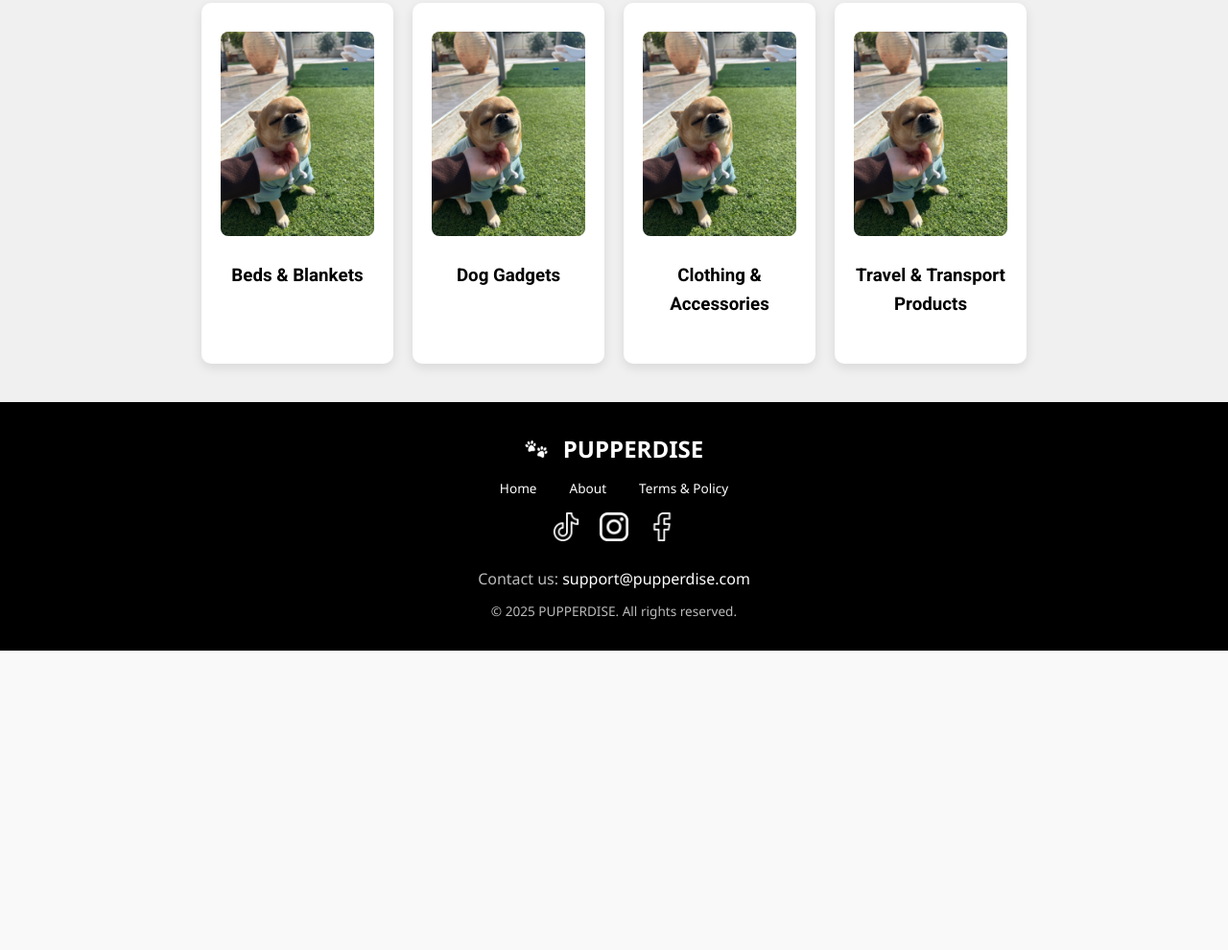
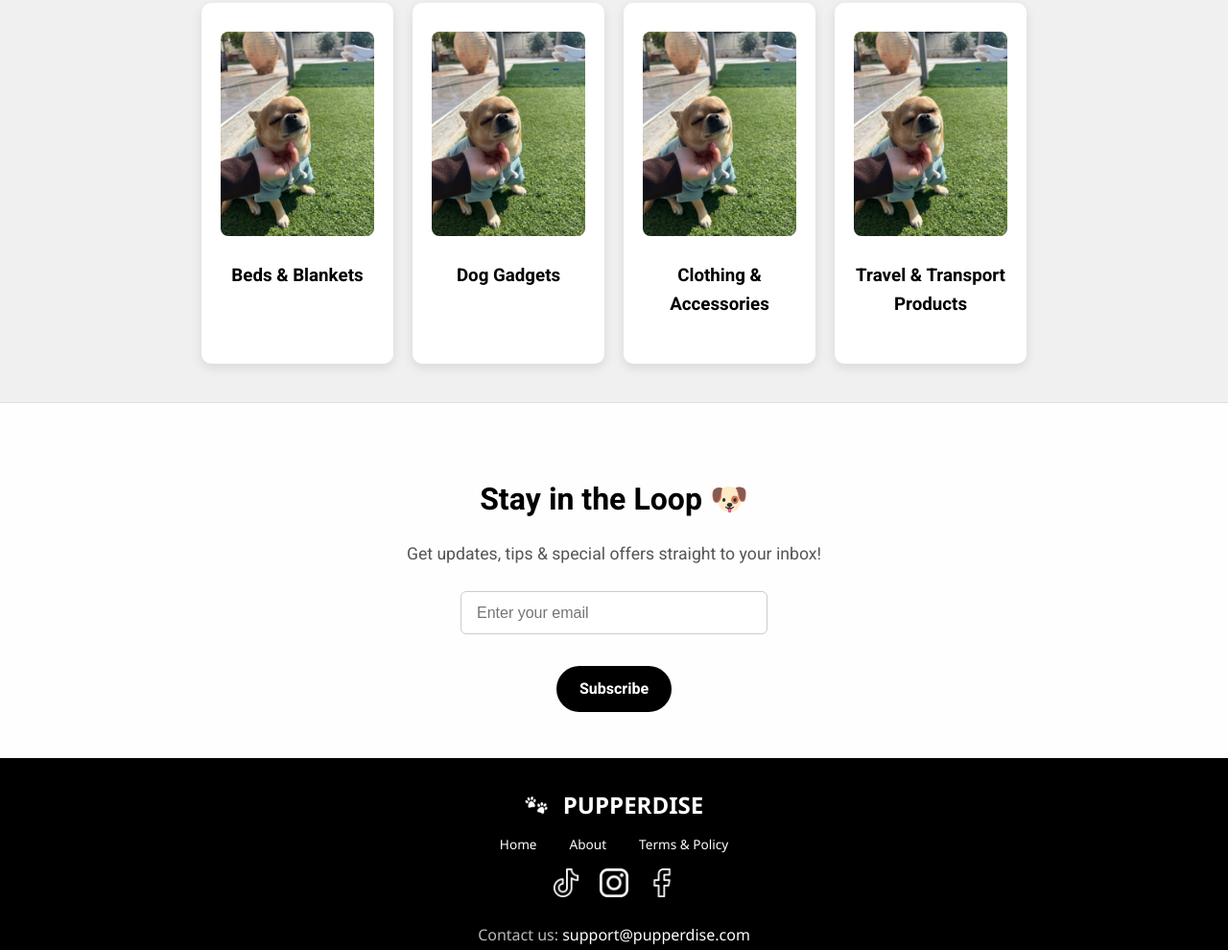
Before and after one commit to Ors9/OrAndLiadSite, a plain HTML site: page index.html in a window 1280 px wide. Shown: the part 1084-2074 px from the top of the page at 96% size. Before the commit the page ends 1762 px from the top, so only its background shows below. Drawn offline with Linux system fonts and the light colour scheme; files whose address does not match are found by name.

```diff
--- a/css/style.css
+++ b/css/style.css
@@ -41,21 +41,7 @@
 .hero p {
   font-size: 1.2rem;
 }
-.hero .btn {
-  display: inline-block;
-  margin-top: 20px;
-  padding: 12px 24px;
-  background-color: #000000;
-  color: #ffffff;
-  text-decoration: none;
-  border-radius: 30px;
-  font-weight: bold;
-}
-.hero .btn:hover {
-  background-color: #ffffff;
-  color: rgb(0, 0, 0);
-  border: 2px solid black;
-}
+
 
 /* Card section */
 .cards {
@@ -140,21 +126,7 @@
   margin-bottom: 1rem;
 }
 
-.card-btn {
-  display: inline-block;
-  margin-top: 12px;
-  padding: 10px 20px;
-  background-color: #000000;
-  color: #ffffff;
-  text-decoration: none;
-  font-weight: bold;
-  border-radius: 6px;
-  transition: background-color 0.3s ease;
-}
 
-.card-btn:hover {
-  background-color: #444444;
-}
 
 
 @media (max-width: 600px) {
@@ -162,3 +134,64 @@
     padding: 0 16px; /* ריווח טיפה יותר קטן בנייד */
   }
 }
+
+
+.newsletter {
+  background-color: #fefefe;
+  padding: 3rem 1rem;
+  text-align: center;
+  border-top: 1px solid #ddd;
+}
+
+.newsletter h2 {
+  font-size: 2rem;
+  margin-bottom: 0.5rem;
+}
+
+.newsletter p {
+  font-size: 1.1rem;
+  color: #555;
+  margin-bottom: 1.5rem;
+}
+
+.newsletter-form {
+  display: flex;
+  flex-direction: column;
+  align-items: center;
+  gap: 0.8rem;
+}
+
+.newsletter-form input[type="email"] {
+  padding: 0.8rem 1rem;
+  width: 100%;
+  max-width: 320px;
+  border: 1px solid #ccc;
+  border-radius: 6px;
+  font-size: 1rem;
+}
+
+
+
+
+
+
+.btn {
+  display: inline-block;
+  margin-top: 20px;
+  padding: 12px 24px;
+  background-color: #000000;
+  color: #ffffff;
+  text-decoration: none;
+  border-radius: 30px;
+  font-weight: bold;
+  transition: background-color 0.3s ease, color 0.3s ease;
+  border: none;
+  cursor: pointer;
+  font-family: inherit;
+  font-size: 1rem;
+}
+.btn:hover {
+  background-color: #ffffff;
+  color: #000000;
+  border: 2px solid #000000;
+}
--- a/index.html
+++ b/index.html
@@ -52,7 +52,7 @@
           <div class="hero-card">
             <h3>Read Our Blog</h3>
             <p>Tips, stories & advice for loving dog owners</p>
-            <a href="blog.html" class="card-btn">Go to Blog</a>
+            <a href="blog.html" class="btn">Go to Blog</a>
           </div>
           <div class="hero-card">
             <h3>Why Choose Pupperdise?</h3>
@@ -63,7 +63,7 @@
           <div class="hero-card">
             <h3>Visit Our Shop</h3>
             <p>Explore healthy treats, gear & more</p>
-            <a href="shop.html" class="card-btn">Go to Shop</a>
+            <a href="shopping.html" class="btn">Go to Shop</a>
           </div>
         </div>
 
@@ -75,6 +75,18 @@
 
   </main>
 
+   <!-- 🔔 Newsletter Section -->
+    <section class="newsletter">
+      <div class="container">
+        <h2>Stay in the Loop 🐶</h2>
+        <p>Get updates, tips & special offers straight to your inbox!</p>
+        <form class="newsletter-form">
+          <input type="email" placeholder="Enter your email" required>
+          <button type="submit" class="btn">Subscribe</button>
+        </form>
+      </div>
+    </section>
+
   <div data-include="footer.html"></div>
 
 </body>
```
